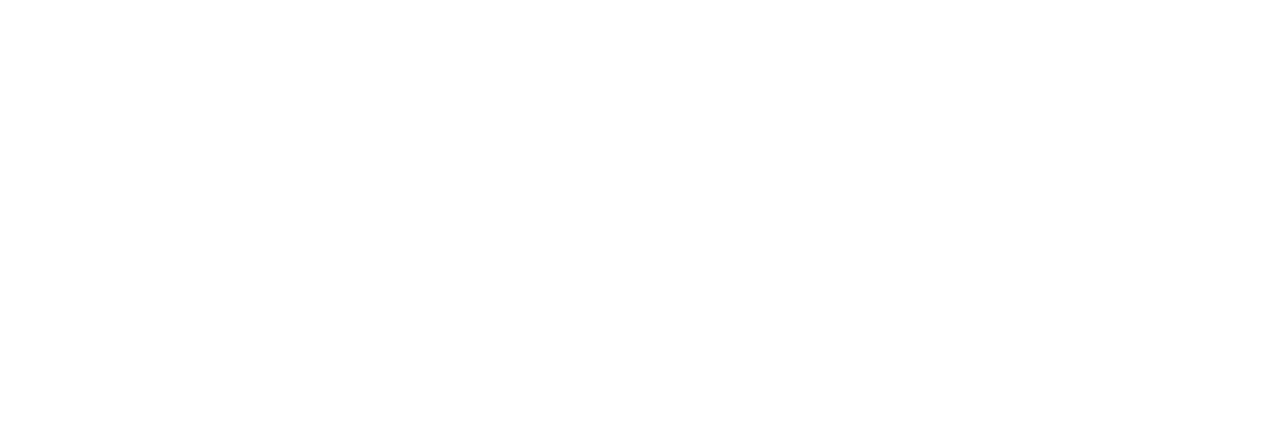
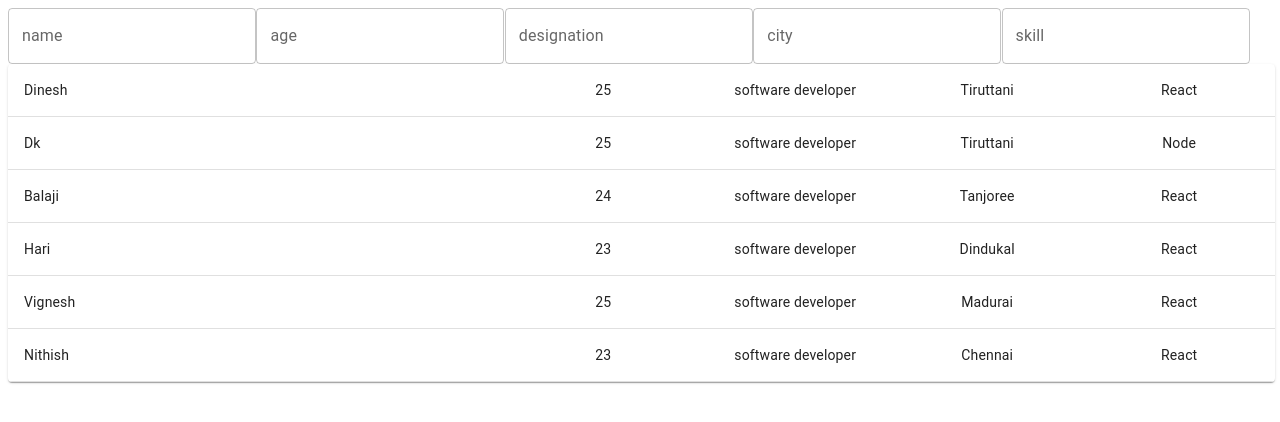
Before and after one commit to dk0016/react-map-functionalities, a React (Create React App) app: page /multiplefilter in a window 1280 px wide. Before the commit this address had no page. Shown: the top 422 px of the page. Built offline with nearby package versions, Linux system fonts and the light colour scheme.

Commit message:
multiple search filter

```diff
--- /dev/null
+++ b/src/components/MultipleFilter.js
@@ -0,0 +1,179 @@
+import * as React from "react";
+import Table from "@mui/material/Table";
+import TableBody from "@mui/material/TableBody";
+import TableCell from "@mui/material/TableCell";
+import TableContainer from "@mui/material/TableContainer";
+import TableRow from "@mui/material/TableRow";
+import Paper from "@mui/material/Paper";
+import { TextField, Typography } from "@mui/material";
+
+const rows = [
+  {
+    name: "Dinesh",
+    age: "25",
+    designation: "software developer",
+    city: "Tiruttani",
+    skill: "React",
+  },
+  {
+    name: "Dk",
+    age: "25",
+    designation: "software developer",
+    city: "Tiruttani",
+    skill: "Node",
+  },
+  {
+    name: "Balaji",
+    age: "24",
+    designation: "software developer",
+    city: "Tanjoree",
+    skill: "React",
+  },
+  {
+    name: "Hari",
+    age: "23",
+    designation: "software developer",
+    city: "Dindukal",
+    skill: "React",
+  },
+  {
+    name: "Vignesh",
+    age: "25",
+    designation: "software developer",
+    city: "Madurai",
+    skill: "React",
+  },
+  {
+    name: "Nithish",
+    age: "23",
+    designation: "software developer",
+    city: "Chennai",
+    skill: "React",
+  },
+];
+
+export default function MultipleFilter() {
+  const [filterParams, setFilterParams] = React.useState({
+    name: "",
+    age: "",
+    designation: "",
+    city: "",
+    skill: "",
+  });
+  // Avoid a layout jump when reaching the last page with empty rows.
+
+  const loopData = rows.filter((item) => {
+    const filterName =
+      filterParams.name !== ""
+        ? item.name.toLowerCase().indexOf(filterParams.name) !== -1
+        : true;
+    const filterSkill =
+      filterParams.skill !== ""
+        ? item.skill.toLowerCase().indexOf(filterParams?.skill) !== -1
+        : true;
+    const filterDesignation =
+      filterParams.designation !== ""
+        ? item.designation.toLowerCase().indexOf(filterParams?.designation) !==
+          -1
+        : true;
+    const filterCity =
+      filterParams.city !== ""
+        ? item.city.toLowerCase().indexOf(filterParams?.city) !== -1
+        : true;
+    const filterAge =
+      filterParams.age !== ""
+        ? item.age.toLowerCase().indexOf(filterParams?.age) !== -1
+        : true;
+    return (
+      filterName && filterSkill && filterDesignation && filterCity && filterAge
+    );
+  });
+  console.log(loopData);
+  return (
+    <Typography component={"div"}>
+      <Typography
+        component={"div"}
+        sx={{ display: "flex", justifyContent: "space-between", width: "97vw" }}
+      >
+        <Typography>
+          <TextField
+            label={"name"}
+            onChange={(e) =>
+              setFilterParams({ ...filterParams, name: e.target.value })
+            }
+          />
+        </Typography>
+        <Typography>
+          <TextField
+            label={"age"}
+            onChange={(e) =>
+              setFilterParams({ ...filterParams, age: e.target.value })
+            }
+          />
+        </Typography>
+        <Typography>
+          <TextField
+            label={"designation"}
+            onChange={(e) =>
+              setFilterParams({ ...filterParams, designation: e.target.value })
+            }
+          />
+        </Typography>
+        <Typography>
+          <TextField
+            label={"city"}
+            onChange={(e) =>
+              setFilterParams({ ...filterParams, city: e.target.value })
+            }
+          />
+        </Typography>
+        <Typography>
+          <TextField
+            label={"skill"}
+            onChange={(e) =>
+              setFilterParams({ ...filterParams, skill: e.target.value })
+            }
+          />
+        </Typography>
+      </Typography>
+      <TableContainer component={Paper} style={{ width: "99vw" }}>
+        <Table sx={{ minWidth: 500 }} aria-label="custom pagination table">
+          <TableBody>
+            {loopData.length ? (
+              loopData?.map((row) => (
+                <TableRow key={row.name}>
+                  <TableCell component="th" scope="row">
+                    {row.name}
+                  </TableCell>
+                  <TableCell style={{ width: 160 }} align="center">
+                    {row.age}
+                  </TableCell>
+                  <TableCell style={{ width: 160 }} align="center">
+                    {row.designation}
+                  </TableCell>
+                  <TableCell style={{ width: 160 }} align="center">
+                    {row.city}
+                  </TableCell>
+                  <TableCell style={{ width: 160 }} align="center">
+                    {row.skill}
+                  </TableCell>
+                </TableRow>
+              ))
+            ) : (
+              <Typography
+                sx={{
+                  display: "flex",
+                  justifyContent: "center",
+                  marginTop: "20px",
+                  minHeight: "200px",
+                }}
+              >
+                No Record Found
+              </Typography>
+            )}
+          </TableBody>
+        </Table>
+      </TableContainer>
+    </Typography>
+  );
+}
--- a/src/components/Routes/index.js
+++ b/src/components/Routes/index.js
@@ -3,6 +3,7 @@
 import App from "../../App";
 import Common from "../Common";
 import FormControl from "../Form";
+import MultipleFilter from "../MultipleFilter";
 const Routing = () => {
   return (
     <BrowserRouter>
@@ -10,6 +11,7 @@
         <Route path="/accorion" element={<App />} />
         <Route path="/" element={<FormControl />} />
         <Route path="/common" element={<Common />} />
+        <Route path='/multiplefilter' element={<MultipleFilter />}/>
       </Routes>
     </BrowserRouter>
   );
```
